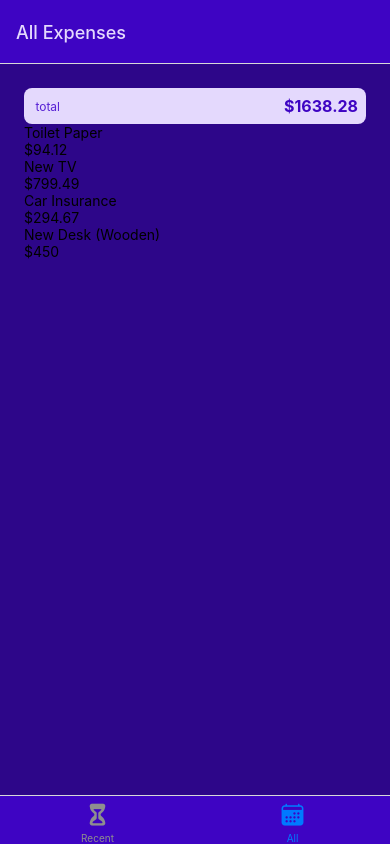
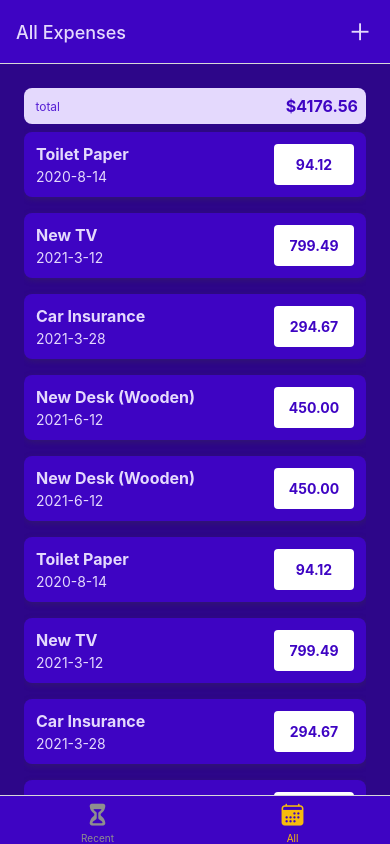
Before and after one commit to NicKravchenko/expenses-app, a React Native app: screen /AllExpenses in a window 390 px wide. Built offline with nearby package versions, Linux system fonts and the light colour scheme.

Commit message:
ui working

```diff
--- a/App.js
+++ b/App.js
@@ -9,6 +9,7 @@
 import RecentExpenses from "./screens/RecentExpenses";
 import AllExpenses from "./screens/AllExpenses";
 import { GlobalStyles } from "./constants/styles";
+import IconButton from "./components/UI/IconButton";
 
 const Stack = createNativeStackNavigator();
 const BottomTabs = createBottomTabNavigator();
@@ -20,7 +21,11 @@
         headerStyle: { backgroundColor: GlobalStyles.colors.primary500 },
         headerTintColor: GlobalStyles.colors.primary50,
         tabBarStyle: { backgroundColor: GlobalStyles.colors.primary500 },
-        tabBarActiveTintColor: GlobalStyles.colors.accent5000,
+        tabBarActiveTintColor: GlobalStyles.colors.accent500,
+        headerRight: ({ tintColor }) => (
+          <IconButton icon="add" size={30} color={tintColor}
+          onPress={()=>{}}/>
+        ),
       }}
     >
       <BottomTabs.Screen
--- /dev/null
+++ b/components/ExpensesOutput/ExpenseItem.js
@@ -0,0 +1,70 @@
+import { Pressable, StyleSheet, Text, View } from "react-native";
+import { GlobalStyles } from "../../constants/styles";
+import { getFormattedDate } from "../../util/date";
+
+function ExpenseItem({ description, amount, date }) {
+  function expensePressHandler() {
+    console.log("Expense pressed!");
+  }
+
+  return (
+    <Pressable
+      onPress={expensePressHandler}
+      style={({ pressed }) => pressed && styles.pressed}
+    >
+      <View style={styles.expenseItem}>
+        <View>
+          <Text style={[styles.textBase, styles.description]}>
+            {description}
+          </Text>
+          <Text style={styles.textBase}>{getFormattedDate(date)}</Text>
+        </View>
+        <View style={styles.amountContainer}>
+          <Text style={styles.amount}>{amount.toFixed(2)}</Text>
+        </View>
+      </View>
+    </Pressable>
+  );
+}
+
+export default ExpenseItem;
+
+const styles = StyleSheet.create({
+  pressed: {
+    opacity: 0.75,
+  },
+  expenseItem: {
+    padding: 12,
+    marginVertical: 8,
+    backgroundColor: GlobalStyles.colors.primary500,
+    flexDirection: "row",
+    justifyContent: "space-between",
+    borderRadius: 8,
+    elevation: 5,
+    shadowColor: GlobalStyles.colors.gray500,
+    shadowRadius: 6,
+    shadowOffset: { width: 1, height: 2 },
+    shadowOpacity: 0.4,
+  },
+  textBase: {
+    color: GlobalStyles.colors.primary50,
+  },
+  description: {
+    fontSize: 16,
+    marginBottom: 4,
+    fontWeight: "bold",
+  },
+  amountContainer: {
+    paddingHorizontal: 12,
+    paddingVertical: 4,
+    backgroundColor: "white",
+    justifyContent: "center",
+    alignItems: "center",
+    borderRadius: 4,
+    minWidth: 80,
+  },
+  amount: {
+    color: GlobalStyles.colors.primary500,
+    fontWeight: "bold",
+  },
+});
--- a/components/ExpensesOutput/ExpensesList.js
+++ b/components/ExpensesOutput/ExpensesList.js
@@ -1,12 +1,10 @@
 import { View, Text, FlatList } from "react-native";
+import ExpenseItem from "./ExpenseItem";
 
 function ExpensesList({ expenses }) {
   function renderExpenseItem(itemData) {
     return (
-      <View>
-        <Text>{itemData.item.title}</Text>
-        <Text>${itemData.item.amount}</Text>
-      </View>
+      <ExpenseItem {...itemData.item} />
     );
   }
   return (
--- a/components/ExpensesOutput/ExpensesOutput.js
+++ b/components/ExpensesOutput/ExpensesOutput.js
@@ -7,25 +7,61 @@
 const DUMMY_EXPENSES = [
   {
     id: "e1",
-    title: "Toilet Paper",
+    description: "Toilet Paper",
     amount: 94.12,
     date: new Date(2020, 7, 14),
   },
   {
     id: "e2",
-    title: "New TV",
+    description: "New TV",
     amount: 799.49,
     date: new Date(2021, 2, 12),
   },
   {
     id: "e3",
-    title: "Car Insurance",
+    description: "Car Insurance",
     amount: 294.67,
     date: new Date(2021, 2, 28),
   },
   {
     id: "e4",
-    title: "New Desk (Wooden)",
+    description: "New Desk (Wooden)",
+    amount: 450,
+    date: new Date(2021, 5, 12),
+  },
+  {
+    id: "e5",
+    description: "New Desk (Wooden)",
+    amount: 450,
+    date: new Date(2021, 5, 12),
+  },
+  {
+    id: "e6",
+    description: "Toilet Paper",
+    amount: 94.12,
+    date: new Date(2020, 7, 14),
+  },
+  {
+    id: "e7",
+    description: "New TV",
+    amount: 799.49,
+    date: new Date(2021, 2, 12),
+  },
+  {
+    id: "e8",
+    description: "Car Insurance",
+    amount: 294.67,
+    date: new Date(2021, 2, 28),
+  },
+  {
+    id: "e9",
+    description: "New Desk (Wooden)",
+    amount: 450,
+    date: new Date(2021, 5, 12),
+  },
+  {
+    id: "e10",
+    description: "New Desk (Wooden)",
     amount: 450,
     date: new Date(2021, 5, 12),
   },
@@ -45,7 +81,9 @@
 const styles = StyleSheet.create({
   container: {
     flex: 1,
-    padding: 24,
+    paddingHorizontal: 24,
+    paddingTop: 24,
+    paddingBottom: 0,
     backgroundColor: GlobalStyles.colors.primary700,
   },
 });
--- /dev/null
+++ b/components/UI/IconButton.js
@@ -0,0 +1,29 @@
+import { Pressable, View, StyleSheet } from "react-native";
+import { Ionicons } from "@expo/vector-icons";
+
+function IconButton({ icon, size, color, onPress }) {
+  return (
+    <Pressable
+      onPress={onPress}
+      style={({ pressed }) => pressed && styles.pressed}
+    >
+      <View style={styles.buttonContainer}>
+        <Ionicons name={icon} size={size} color={color} />
+      </View>
+    </Pressable>
+  );
+}
+
+export default IconButton;
+
+const styles = StyleSheet.create({
+  buttonContainer: {
+    borderRadius: 24,
+    padding: 6,
+    marginHorizontal: 8,
+    marginVertical: 2,
+  },
+  pressed: {
+    opacity: 0.75,
+  },
+});
--- /dev/null
+++ b/util/date.js
@@ -0,0 +1,3 @@
+export function getFormattedDate(date) {
+  return `${date.getFullYear()}-${date.getMonth() + 1}-${date.getDate()}`
+}
```
